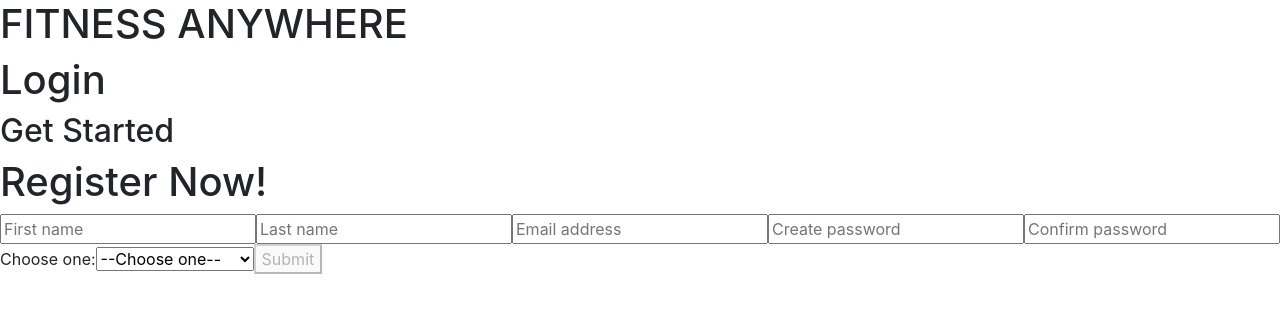
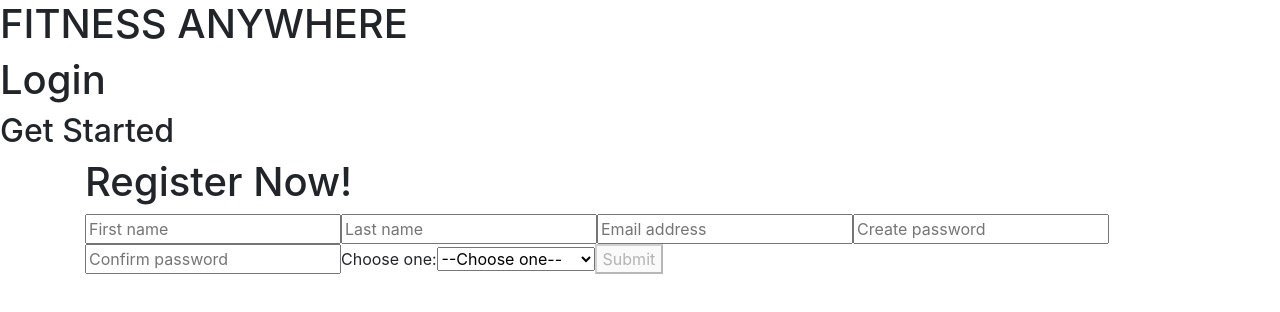
Before and after one commit to AnywhereFitness-BW/frontend, a React (Create React App) app: page /register in a window 1280 px wide. Shown: the top 312 px of the page. Built offline with nearby package versions, Linux system fonts and the light colour scheme.

Commit message:
register functionality done

```diff
--- a/src/components/Login.js
+++ b/src/components/Login.js
@@ -4,7 +4,7 @@ import axios from "axios";
 const Login = () => {
   const [login, setLogin] = useState({
     email: "",
-    password: ""
+    password: "",
   });
 
   const [loginIsDisabled, setLoginIsDisabled] = useState(true);
--- a/src/components/Register.js
+++ b/src/components/Register.js
@@ -1,6 +1,6 @@
 import React, { useState, useEffect } from "react";
-import axios from "axios";
 import * as yup from "yup";
+import { UncontrolledAlert, Container } from "reactstrap";
 // import styled from 'styled-components'
 // import ReactDOM from 'react-dom';
 
@@ -96,29 +96,31 @@ const Register = () => {
     console.log("form submitted");
   };
 
-  const hasErrors = () => {
-    if (errors.fname) return true;
-    if (errors.lname) return true;
-    if (errors.email) return true;
-    if (errors.password) return true;
-    if (errors.confirmPassword) return true;
-    return false;
-  };
+  return (
+    <Container>
+      <h1>Register Now!</h1>
+      <div>
+        {errors.fname && (
+          <UncontrolledAlert color="danger"> {errors.fname} </UncontrolledAlert>
+        )}
+        {errors.lname && (
+          <UncontrolledAlert color="danger">{errors.lname} </UncontrolledAlert>
+        )}
+        {errors.email && (
+          <UncontrolledAlert color="danger">{errors.email} </UncontrolledAlert>
+        )}
+        {errors.password && (
+          <UncontrolledAlert color="danger">
+            {errors.password}{" "}
+          </UncontrolledAlert>
+        )}
+        {errors.confirmPassword && (
+          <UncontrolledAlert color="danger">
+            {errors.confirmPassword}{" "}
+          </UncontrolledAlert>
+        )}
+      </div>
 
-  return (
-    <div>
-      <h1>Register Now!</h1>
-      {hasErrors() && (
-        <div>
-          Here are the errors. <br />
-          First name: {errors.fname}
-          <br />
-          Last name: {errors.lname} <br />
-          Email: {errors.email} <br />
-          Password: {errors.password} <br />
-          Confirm password: {errors.confirmPassword} <br />
-        </div>
-      )}
       <form onSubmit={onSubmit}>
         <input
           onChange={onInputChange}
@@ -196,7 +198,7 @@ const Register = () => {
           Submit
         </button>
       </form>
-    </div>
+    </Container>
   );
 };
 
```
